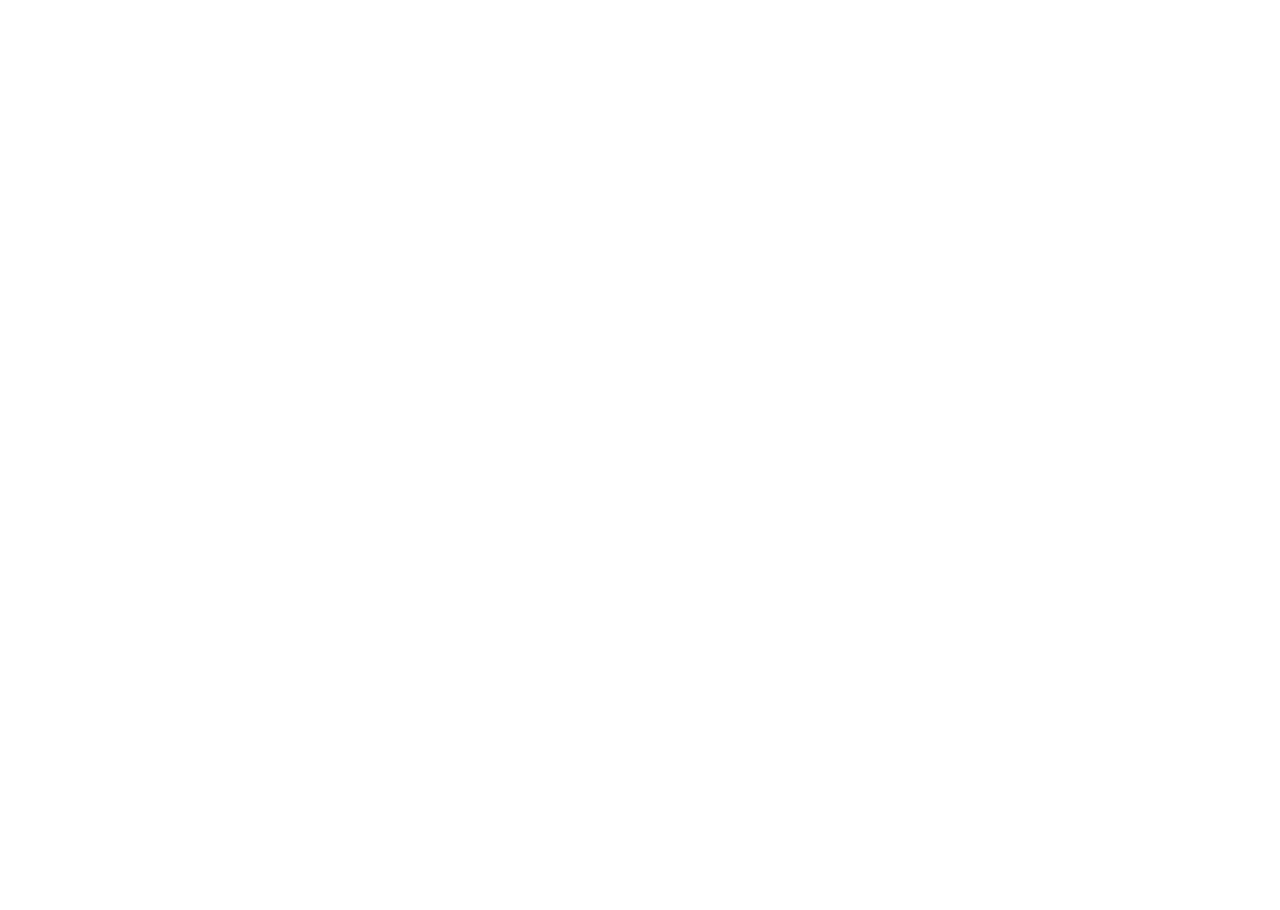
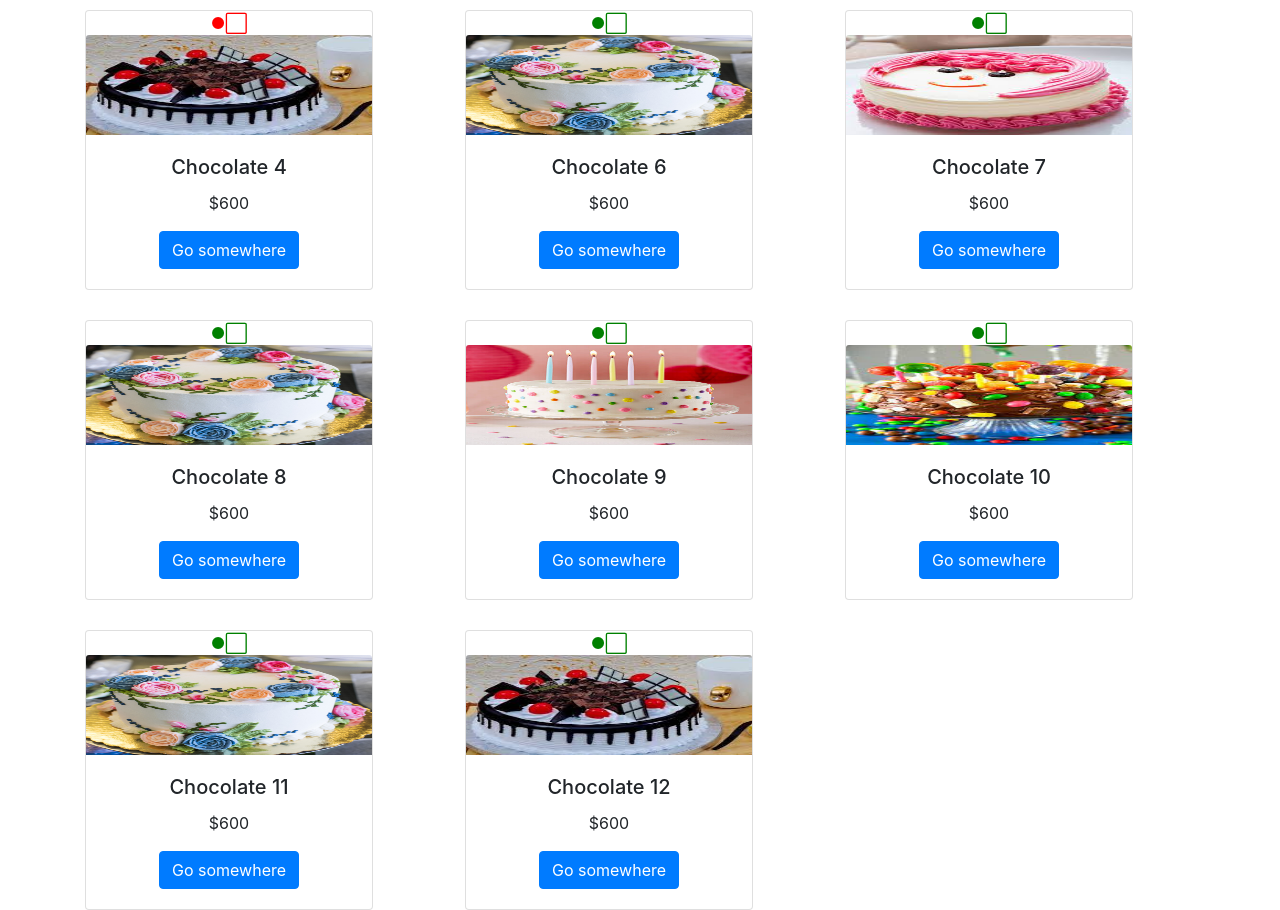
Before and after one commit to anujChauhan-7838/react-training, a React (Create React App) app: page / in a window 1280 px wide. Shown: the part 720-1630 px from the top of the page. Before the commit the page ends 800 px from the top, so only its background shows below. Built offline with nearby package versions, Linux system fonts and the light colour scheme.

Commit message:
added more cakes

```diff
--- a/src/App.js
+++ b/src/App.js
@@ -40,6 +40,54 @@
   price:600,
   image:"cake.jpg",
   type:"veg"
+},
+{
+  name:"Chocolate 4",
+  price:600,
+  image:"cake_4.jpg",
+  type:"nveg"
+},
+{
+  name:"Chocolate 6",
+  price:600,
+  image:"cake.jpg",
+  type:"veg"
+},
+{
+  name:"Chocolate 7",
+  price:600,
+  image:"cake_3.jpg",
+  type:"veg"
+},
+{
+  name:"Chocolate 8",
+  price:600,
+  image:"cake.jpg",
+  type:"veg"
+},
+{
+  name:"Chocolate 9",
+  price:600,
+  image:"cake_5.jpg",
+  type:"veg"
+},
+{
+  name:"Chocolate 10",
+  price:600,
+  image:"cake_2.jpg",
+  type:"veg"
+},
+{
+  name:"Chocolate 11",
+  price:600,
+  image:"cake.jpg",
+  type:"veg"
+},
+{
+  name:"Chocolate 12",
+  price:600,
+  image:"cake_4.jpg",
+  type:"veg"
 }
 ];
 
@@ -48,6 +96,7 @@
     <div>
    <Nav></Nav>
    <div className="container">
+     <div className="row" style={{"textAlign":"center"}}><strong>Cake List</strong></div>
    <div className="row">
    <Cake cakes={cke}></Cake>
    </div>
--- a/src/components/Cake.js
+++ b/src/components/Cake.js
@@ -1,21 +1,18 @@
 
 export default function Cake(props){
-    var elem = '';
-    for(var i=0;i<10;i++){
-      elem = elem + <li>ANuj chauahn</li>
-    }
+
     const cakes = props.cakes;
     return (
-        cakes.map((cake)=>{
+        cakes.map((cake,index)=>{
             let typeClassName = cake.type=="veg"?"green":"red";
-            return (<div className="col-sm-4" style={{"margin-top":"30px"}}>
-                <div class="card" style={{"width": "18rem","text-align":"center"}}>
+            return (<div className="col-sm-4" style={{"marginTop":"30px"}} key={index}>
+                <div className="card" style={{"width": "18rem","textAlign":"center"}}>
                 <span style={{"color":typeClassName,"padding":"0 .3em"}}>&#9679;&#8414;</span>
-                  <img src={"assests/images/"+cake.image} class="card-img-top" alt="..."  style={{"height":"100px"}} />
-                  <div class="card-body">
-                      <h5 class="card-title">{cake.name}</h5>
-                      <p class="card-text">{"$"+cake.price}</p>
-                      <a href="#" class="btn btn-primary">Go somewhere</a>
+                  <img src={"assests/images/"+cake.image} className="card-img-top" alt="..."  style={{"height":"100px"}} />
+                  <div className="card-body">
+                      <h5 className="card-title">{cake.name}</h5>
+                      <p className="card-text">{"$"+cake.price}</p>
+                      <a href="#" className="btn btn-primary">Go somewhere</a>
                   </div>
                   </div>
 
--- a/src/components/Nav.js
+++ b/src/components/Nav.js
@@ -1,40 +1,40 @@
 function Nav(){
     return (
 
-        <nav class="navbar navbar-expand-lg navbar-light bg-light">
-  <a class="navbar-brand" href="#">Navbar</a>
-  <button class="navbar-toggler" type="button" data-toggle="collapse" data-target="#navbarSupportedContent" aria-controls="navbarSupportedContent" aria-expanded="false" aria-label="Toggle navigation">
-    <span class="navbar-toggler-icon"></span>
+        <nav className="navbar navbar-expand-lg navbar-light bg-light">
+  <a className="navbar-brand" href="#">Navbar</a>
+  <button className="navbar-toggler" type="button" data-toggle="collapse" data-target="#navbarSupportedContent" aria-controls="navbarSupportedContent" aria-expanded="false" aria-label="Toggle navigation">
+    <span className="navbar-toggler-icon"></span>
   </button>
 
-  <div class="collapse navbar-collapse" id="navbarSupportedContent">
-    <ul class="navbar-nav mr-auto">
-      <li class="nav-item active">
-        <a class="nav-link" href="#">Home <span class="sr-only">(current)</span></a>
+  <div className="collapse navbar-collapse" id="navbarSupportedContent">
+    <ul className="navbar-nav mr-auto">
+      <li className="nav-item active">
+        <a className="nav-link" href="#">Home <span className="sr-only">(current)</span></a>
       </li>
-      <li class="nav-item">
-        <a class="nav-link" href="#"> Anuj Chauhan Link</a>
+      <li className="nav-item">
+        <a className="nav-link" href="#"> Anuj Chauhan Link</a>
       </li>
-      <li class="nav-item dropdown">
-        <a class="nav-link dropdown-toggle" href="#" id="navbarDropdown" role="button" data-toggle="dropdown" aria-haspopup="true" aria-expanded="false">
+      <li className="nav-item dropdown">
+        <a className="nav-link dropdown-toggle" href="#" id="navbarDropdown" role="button" data-toggle="dropdown" aria-haspopup="true" aria-expanded="false">
           Dropdown
         </a>
-        <div class="dropdown-menu" aria-labelledby="navbarDropdown">
-          <a class="dropdown-item" href="#">Action</a>
-          <a class="dropdown-item" href="#">Another action</a>
-          <div class="dropdown-divider"></div>
-          <a class="dropdown-item" href="#">Something else here</a>
+        <div className="dropdown-menu" aria-labelledby="navbarDropdown">
+          <a className="dropdown-item" href="#">Action</a>
+          <a className="dropdown-item" href="#">Another action</a>
+          <div className="dropdown-divider"></div>
+          <a className="dropdown-item" href="#">Something else here</a>
         </div>
       </li>
-      <li class="nav-item">
-        <a class="nav-link disabled" href="#" tabindex="-1" aria-disabled="true">Disabled</a>
+      <li className="nav-item">
+        <a className="nav-link disabled" href="#" tabIndex="-1" aria-disabled="true">Disabled</a>
       </li>
     </ul>
-    <form class="form-inline my-2 my-lg-0">
-      <input class="form-control mr-sm-2" type="search" placeholder="Search" aria-label="Search" />
-      <button class="btn btn-outline-success my-2 my-sm-0" type="submit">Search</button>
+    <form className="form-inline my-2 my-lg-0">
+      <input className="form-control mr-sm-2" type="search" placeholder="Search" aria-label="Search" />
+      <button className="btn btn-outline-success my-2 my-sm-0" type="submit">Search</button>
     </form>
-    <button type="button" class="btn btn-success">Login</button>
+    <button type="button" className="btn btn-success">Login</button>
   </div>
 </nav>
     );
```
